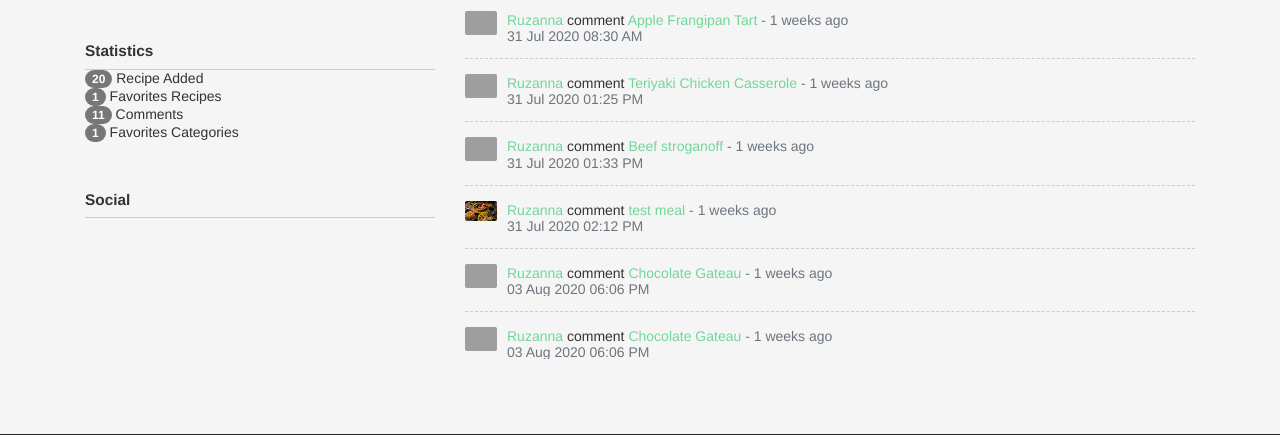
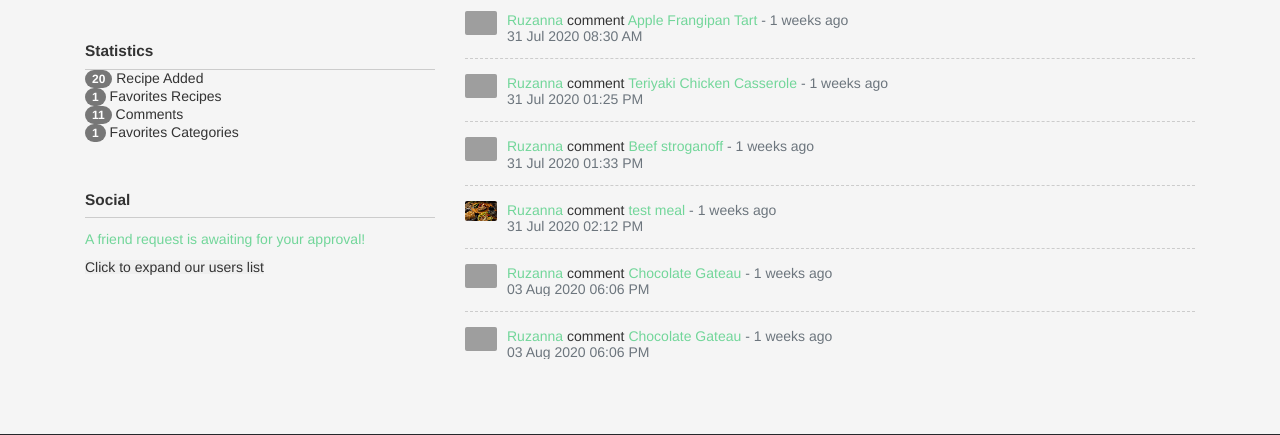
Before and after one commit to Vlad-Harutyunyan/YummyMeals, a Flask app: template app/users/templates/user_profile.html in a window 1280 px wide. Shown: the part 809-1244 px from the top of the page. Run offline with Flask 2, Linux system fonts and the light colour scheme; data comes from the database, SQL or seed files in the repository; the template is opened without the code that fills it: values that come from a table or form of the project are taken from there, most other values are stand-ins (such as "Sample title", 1, 10 or a date in 2020); grey boxes marked "Sample" are stand-in pictures; some libraries are stand-ins or nearby versions; grey boxes are pictures that could not be loaded.

Commit message:
Update user_profile.html

```diff
--- a/app/users/templates/user_profile.html
+++ b/app/users/templates/user_profile.html
@@ -51,6 +51,57 @@
                     </div>
                     <div class="section">
                         <h3>Social</h3>
+			{%if f_ship_requests %}
+				<br>
+				<a href="{{url_for('users.user_firend_requsts')}}">A friend request is awaiting for your approval!<br><br></a>
+			{%endif%}
+			<style>	#more {display: none;}	</style>
+			<p><span id="dots"></span><span id="more">
+                         {% for usr in user_extra %}
+                          	{% if usr.id != current_user.id %}
+                          		<a href="{{url_for('users.users_profiles', u_id = usr.id)}}">{{usr.username}}<br></a>
+                          	{% endif%}
+                          {% endfor %}
+                          <br>
+                          </span></p>
+                          <button onclick="myFunction()" id="myBtn">Click to expand our users list</button>
+
+                          <script>
+                          function myFunction() {
+                            var dots = document.getElementById("dots");
+                            var moreText = document.getElementById("more");
+                            var btnText = document.getElementById("myBtn");
+
+                            if (dots.style.display === "none") {
+                              dots.style.display = "inline";
+                              btnText.innerHTML = "Click to expand our users list";
+                              moreText.style.display = "none";
+                            } else {
+                              dots.style.display = "none";
+                              btnText.innerHTML = "Close";
+                              moreText.style.display = "inline";
+                            }
+                          }
+                          </script>
+
+
+
+
+
+
+
+
+
+
+
+
+
+
+
+
+
+
+
                         <ul class="list-unstyled list-social">
 
                         </ul>
@@ -138,6 +189,27 @@
                         </div>
 
                         <!-- end followed -->
+			<!-- friendy -->
+			<div class="tab-pane fade" id="friendy">
+                        {% for fellow in friends %}
+              		<div class="media user-follower">
+			<div class="media-body">
+				{% if u_id == fellow.receiving_user_id %}
+					<img src="{{url_for('users.static' ,  filename='profile_pics/'+fellow[0].image_file) }}" alt="Avatar" class="avatar img-circle">
+					<a href="{{url_for('users.users_profiles', u_id = fellow.requesting_user_id)}}">{{fellow[0].username}}<br><span class="text-muted username"</a>
+            					{%else%}
+							{%for usr in user_extra%}
+							{% if usr.id == fellow.receiving_user_id%}
+								<img src="{{url_for('users.static' ,  filename='profile_pics/'+usr.image_file) }}" alt="Avatar" class="avatar img-circle">
+								<a href="{{url_for('users.users_profiles', u_id = fellow.receiving_user_id)}}">{{usr.username}}<br><span class="text-muted username"</a>
+							{%endif%}
+							{%endfor %}
+					{% endif%}
+				</div>
+                            </div>
+                        {% endfor %}
+                        </div>
+                        <!-- end friendly-->
 
                         </div>
                     </div>
```
